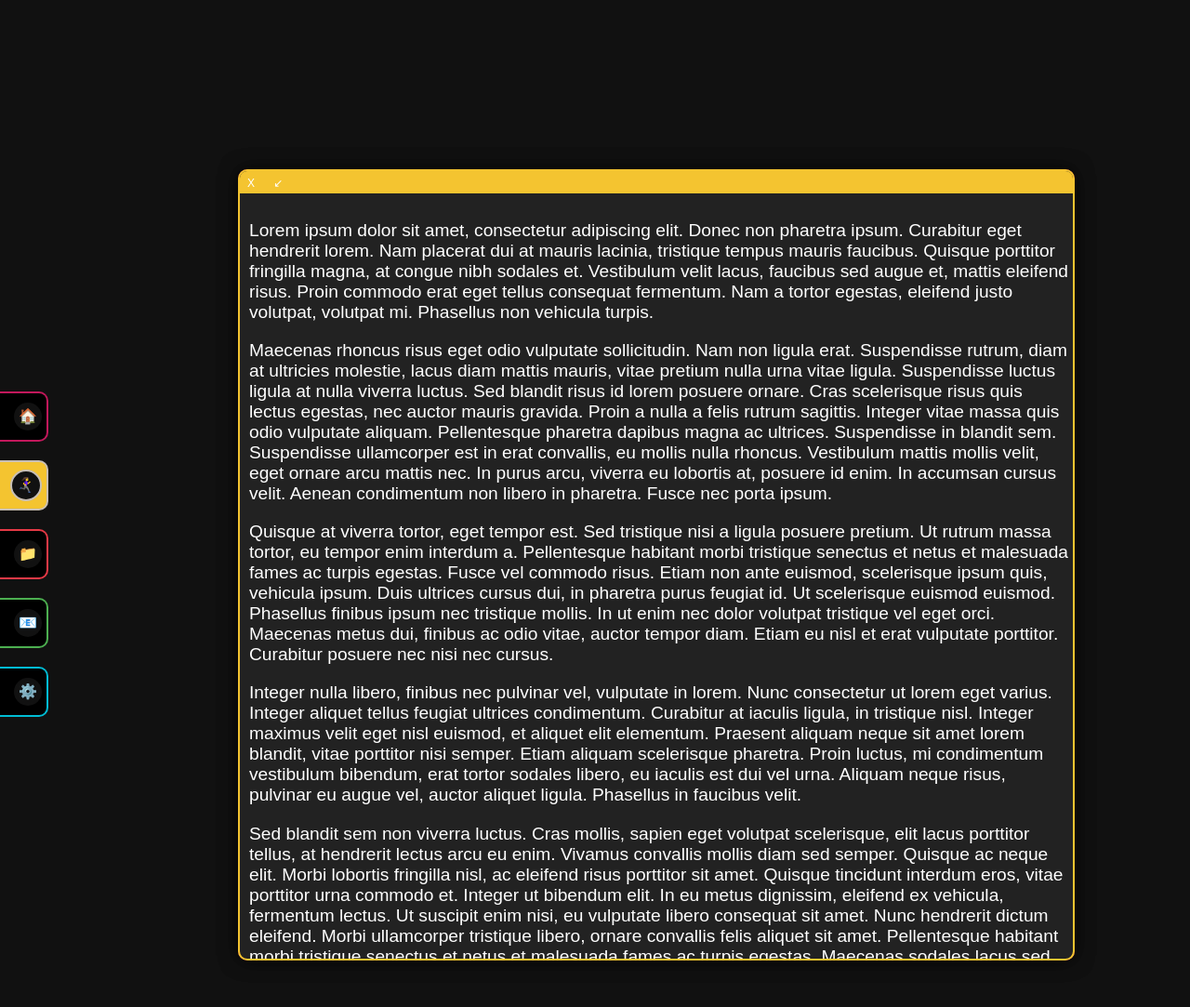
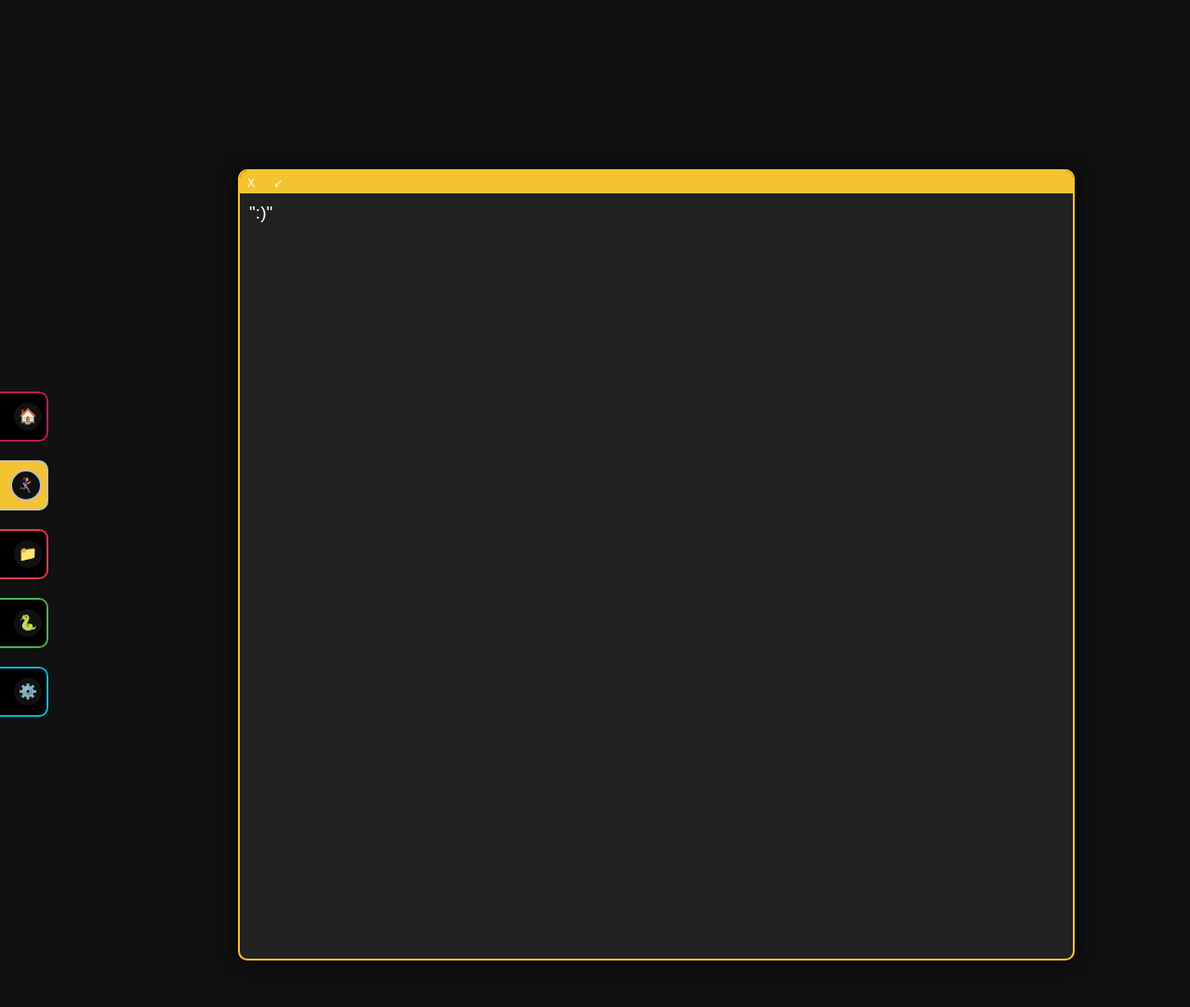
Before and after one commit to emknook/marcyknook.com, a PHP site: page / in a window 1280 px wide, after a click that opens the changed part. Shown: the top 1083 px of the page at 93% size. Run offline with PHP 8.4, Linux system fonts and the light colour scheme; some web fonts are replaced.

Commit message:
Added Snake :)

```diff
--- a/index.html
+++ b/index.html
@@ -15,7 +15,7 @@
 <body onload="loadSettings()">
   <div class="nav-pane">
     <div class="nav-item m" data-target="app0">
-      <span class="label">Home</span>
+      <span class="label">Who is Marcy?</span>
       <span class="icon">🏠</span>
     </div>
     <div class="nav-item y" data-target="app1">
@@ -26,9 +26,9 @@
       <span class="label">Projects</span>
       <span class="icon">📁</span>
     </div>
-    <div class="nav-item g" data-target="app3">
-      <span class="label">Contact me</span>
-      <span class="icon">📧</span>
+    <div class="nav-item g" data-target="snake">
+      <span class="label">Snake</span>
+      <span class="icon">🐍</span>
     </div>
     <div class="nav-item b" data-target="settings">
       <span class="label">Settings</span>
@@ -38,207 +38,33 @@
   <div class="app-content resizable m" id="app0">
     <div class="topBar bg-m">
       <div class="close-button">X</div>
-      <div class="resize-button" id="resizeBtn">↙</div>
+      <div class="resize-button">↙</div>
     </div>
     <div class="scrollwrapper" id="content">
-      <h1>Hi there!</h1>
-      <p>Currently under construction ;)</p>
+
     </div>
   </div>
   <div class="app-content resizable y" id="app1">
     <div class="topBar bg-y">
       <div class="close-button">X</div>
-      <div class="resize-button" id="resizeBtn">↙</div>
+      <div class="resize-button">↙</div>
     </div>
     <div class="scrollwrapper" id="content">
-      <p>
-        Lorem ipsum dolor sit amet, consectetur adipiscing elit. Donec non pharetra ipsum. Curabitur eget hendrerit
-        lorem. Nam placerat dui at mauris lacinia, tristique tempus mauris faucibus. Quisque porttitor fringilla
-        magna, at congue nibh sodales et. Vestibulum velit lacus, faucibus sed augue et, mattis eleifend risus. Proin
-        commodo erat eget tellus consequat fermentum. Nam a tortor egestas, eleifend justo volutpat, volutpat mi.
-        Phasellus non vehicula turpis.
-      </p>
-      <p>
-        Maecenas rhoncus risus eget odio vulputate sollicitudin. Nam non ligula erat. Suspendisse rutrum, diam at
-        ultricies molestie, lacus diam mattis mauris, vitae pretium nulla urna vitae ligula. Suspendisse luctus ligula
-        at nulla viverra luctus. Sed blandit risus id lorem posuere ornare. Cras scelerisque risus quis lectus
-        egestas, nec auctor mauris gravida. Proin a nulla a felis rutrum sagittis. Integer vitae massa quis odio
-        vulputate aliquam. Pellentesque pharetra dapibus magna ac ultrices. Suspendisse in blandit sem. Suspendisse
-        ullamcorper est in erat convallis, eu mollis nulla rhoncus. Vestibulum mattis mollis velit, eget ornare arcu
-        mattis nec. In purus arcu, viverra eu lobortis at, posuere id enim. In accumsan cursus velit. Aenean
-        condimentum non libero in pharetra. Fusce nec porta ipsum.
-      </p>
-      <p>
-        Quisque at viverra tortor, eget tempor est. Sed tristique nisi a ligula posuere pretium. Ut rutrum massa
-        tortor, eu tempor enim interdum a. Pellentesque habitant morbi tristique senectus et netus et malesuada fames
-        ac turpis egestas. Fusce vel commodo risus. Etiam non ante euismod, scelerisque ipsum quis, vehicula ipsum.
-        Duis ultrices cursus dui, in pharetra purus feugiat id. Ut scelerisque euismod euismod. Phasellus finibus
-        ipsum nec tristique mollis. In ut enim nec dolor volutpat tristique vel eget orci. Maecenas metus dui, finibus
-        ac odio vitae, auctor tempor diam. Etiam eu nisl et erat vulputate porttitor. Curabitur posuere nec nisi nec
-        cursus.
-      </p>
-      <p>
-        Integer nulla libero, finibus nec pulvinar vel, vulputate in lorem. Nunc consectetur ut lorem eget varius.
-        Integer aliquet tellus feugiat ultrices condimentum. Curabitur at iaculis ligula, in tristique nisl. Integer
-        maximus velit eget nisl euismod, et aliquet elit elementum. Praesent aliquam neque sit amet lorem blandit,
-        vitae porttitor nisi semper. Etiam aliquam scelerisque pharetra. Proin luctus, mi condimentum vestibulum
-        bibendum, erat tortor sodales libero, eu iaculis est dui vel urna. Aliquam neque risus, pulvinar eu augue vel,
-        auctor aliquet ligula. Phasellus in faucibus velit.
-      </p>
-      <p>
-        Sed blandit sem non viverra luctus. Cras mollis, sapien eget volutpat scelerisque, elit lacus porttitor
-        tellus, at hendrerit lectus arcu eu enim. Vivamus convallis mollis diam sed semper. Quisque ac neque elit.
-        Morbi lobortis fringilla nisl, ac eleifend risus porttitor sit amet. Quisque tincidunt interdum eros, vitae
-        porttitor urna commodo et. Integer ut bibendum elit. In eu metus dignissim, eleifend ex vehicula, fermentum
-        lectus. Ut suscipit enim nisi, eu vulputate libero consequat sit amet. Nunc hendrerit dictum eleifend. Morbi
-        ullamcorper tristique libero, ornare convallis felis aliquet sit amet. Pellentesque habitant morbi tristique
-        senectus et netus et malesuada fames ac turpis egestas. Maecenas sodales lacus sed diam rutrum tempus.
-        Pellentesque laoreet metus consequat mollis tincidunt. Proin tempor tellus id odio congue aliquet.
-      </p>
-      <p>
-        Lorem ipsum dolor sit amet, consectetur adipiscing elit. Donec non pharetra ipsum. Curabitur eget hendrerit
-        lorem. Nam placerat dui at mauris lacinia, tristique tempus mauris faucibus. Quisque porttitor fringilla
-        magna, at congue nibh sodales et. Vestibulum velit lacus, faucibus sed augue et, mattis eleifend risus. Proin
-        commodo erat eget tellus consequat fermentum. Nam a tortor egestas, eleifend justo volutpat, volutpat mi.
-        Phasellus non vehicula turpis.
-      </p>
-      <p>
-        Maecenas rhoncus risus eget odio vulputate sollicitudin. Nam non ligula erat. Suspendisse rutrum, diam at
-        ultricies molestie, lacus diam mattis mauris, vitae pretium nulla urna vitae ligula. Suspendisse luctus ligula
-        at nulla viverra luctus. Sed blandit risus id lorem posuere ornare. Cras scelerisque risus quis lectus
-        egestas, nec auctor mauris gravida. Proin a nulla a felis rutrum sagittis. Integer vitae massa quis odio
-        vulputate aliquam. Pellentesque pharetra dapibus magna ac ultrices. Suspendisse in blandit sem. Suspendisse
-        ullamcorper est in erat convallis, eu mollis nulla rhoncus. Vestibulum mattis mollis velit, eget ornare arcu
-        mattis nec. In purus arcu, viverra eu lobortis at, posuere id enim. In accumsan cursus velit. Aenean
-        condimentum non libero in pharetra. Fusce nec porta ipsum.
-      </p>
-      <p>
-        Quisque at viverra tortor, eget tempor est. Sed tristique nisi a ligula posuere pretium. Ut rutrum massa
-        tortor, eu tempor enim interdum a. Pellentesque habitant morbi tristique senectus et netus et malesuada fames
-        ac turpis egestas. Fusce vel commodo risus. Etiam non ante euismod, scelerisque ipsum quis, vehicula ipsum.
-        Duis ultrices cursus dui, in pharetra purus feugiat id. Ut scelerisque euismod euismod. Phasellus finibus
-        ipsum nec tristique mollis. In ut enim nec dolor volutpat tristique vel eget orci. Maecenas metus dui, finibus
-        ac odio vitae, auctor tempor diam. Etiam eu nisl et erat vulputate porttitor. Curabitur posuere nec nisi nec
-        cursus.
-      </p>
-      <p>
-        Integer nulla libero, finibus nec pulvinar vel, vulputate in lorem. Nunc consectetur ut lorem eget varius.
-        Integer aliquet tellus feugiat ultrices condimentum. Curabitur at iaculis ligula, in tristique nisl. Integer
-        maximus velit eget nisl euismod, et aliquet elit elementum. Praesent aliquam neque sit amet lorem blandit,
-        vitae porttitor nisi semper. Etiam aliquam scelerisque pharetra. Proin luctus, mi condimentum vestibulum
-        bibendum, erat tortor sodales libero, eu iaculis est dui vel urna. Aliquam neque risus, pulvinar eu augue vel,
-        auctor aliquet ligula. Phasellus in faucibus velit.
-      </p>
-      <p>
-        Sed blandit sem non viverra luctus. Cras mollis, sapien eget volutpat scelerisque, elit lacus porttitor
-        tellus, at hendrerit lectus arcu eu enim. Vivamus convallis mollis diam sed semper. Quisque ac neque elit.
-        Morbi lobortis fringilla nisl, ac eleifend risus porttitor sit amet. Quisque tincidunt interdum eros, vitae
-        porttitor urna commodo et. Integer ut bibendum elit. In eu metus dignissim, eleifend ex vehicula, fermentum
-        lectus. Ut suscipit enim nisi, eu vulputate libero consequat sit amet. Nunc hendrerit dictum eleifend. Morbi
-        ullamcorper tristique libero, ornare convallis felis aliquet sit amet. Pellentesque habitant morbi tristique
-        senectus et netus et malesuada fames ac turpis egestas. Maecenas sodales lacus sed diam rutrum tempus.
-        Pellentesque laoreet metus consequat mollis tincidunt. Proin tempor tellus id odio congue aliquet.
-      </p>
-      <p>
-        Lorem ipsum dolor sit amet, consectetur adipiscing elit. Donec non pharetra ipsum. Curabitur eget hendrerit
-        lorem. Nam placerat dui at mauris lacinia, tristique tempus mauris faucibus. Quisque porttitor fringilla
-        magna, at congue nibh sodales et. Vestibulum velit lacus, faucibus sed augue et, mattis eleifend risus. Proin
-        commodo erat eget tellus consequat fermentum. Nam a tortor egestas, eleifend justo volutpat, volutpat mi.
-        Phasellus non vehicula turpis.
-      </p>
-      <p>
-        Maecenas rhoncus risus eget odio vulputate sollicitudin. Nam non ligula erat. Suspendisse rutrum, diam at
-        ultricies molestie, lacus diam mattis mauris, vitae pretium nulla urna vitae ligula. Suspendisse luctus ligula
-        at nulla viverra luctus. Sed blandit risus id lorem posuere ornare. Cras scelerisque risus quis lectus
-        egestas, nec auctor mauris gravida. Proin a nulla a felis rutrum sagittis. Integer vitae massa quis odio
-        vulputate aliquam. Pellentesque pharetra dapibus magna ac ultrices. Suspendisse in blandit sem. Suspendisse
-        ullamcorper est in erat convallis, eu mollis nulla rhoncus. Vestibulum mattis mollis velit, eget ornare arcu
-        mattis nec. In purus arcu, viverra eu lobortis at, posuere id enim. In accumsan cursus velit. Aenean
-        condimentum non libero in pharetra. Fusce nec porta ipsum.
-      </p>
-      <p>
-        Quisque at viverra tortor, eget tempor est. Sed tristique nisi a ligula posuere pretium. Ut rutrum massa
-        tortor, eu tempor enim interdum a. Pellentesque habitant morbi tristique senectus et netus et malesuada fames
-        ac turpis egestas. Fusce vel commodo risus. Etiam non ante euismod, scelerisque ipsum quis, vehicula ipsum.
-        Duis ultrices cursus dui, in pharetra purus feugiat id. Ut scelerisque euismod euismod. Phasellus finibus
-        ipsum nec tristique mollis. In ut enim nec dolor volutpat tristique vel eget orci. Maecenas metus dui, finibus
-        ac odio vitae, auctor tempor diam. Etiam eu nisl et erat vulputate porttitor. Curabitur posuere nec nisi nec
-        cursus.
-      </p>
-      <p>
-        Integer nulla libero, finibus nec pulvinar vel, vulputate in lorem. Nunc consectetur ut lorem eget varius.
-        Integer aliquet tellus feugiat ultrices condimentum. Curabitur at iaculis ligula, in tristique nisl. Integer
-        maximus velit eget nisl euismod, et aliquet elit elementum. Praesent aliquam neque sit amet lorem blandit,
-        vitae porttitor nisi semper. Etiam aliquam scelerisque pharetra. Proin luctus, mi condimentum vestibulum
-        bibendum, erat tortor sodales libero, eu iaculis est dui vel urna. Aliquam neque risus, pulvinar eu augue vel,
-        auctor aliquet ligula. Phasellus in faucibus velit.
-      </p>
-      <p>
-        Sed blandit sem non viverra luctus. Cras mollis, sapien eget volutpat scelerisque, elit lacus porttitor
-        tellus, at hendrerit lectus arcu eu enim. Vivamus convallis mollis diam sed semper. Quisque ac neque elit.
-        Morbi lobortis fringilla nisl, ac eleifend risus porttitor sit amet. Quisque tincidunt interdum eros, vitae
-        porttitor urna commodo et. Integer ut bibendum elit. In eu metus dignissim, eleifend ex vehicula, fermentum
-        lectus. Ut suscipit enim nisi, eu vulputate libero consequat sit amet. Nunc hendrerit dictum eleifend. Morbi
-        ullamcorper tristique libero, ornare convallis felis aliquet sit amet. Pellentesque habitant morbi tristique
-        senectus et netus et malesuada fames ac turpis egestas. Maecenas sodales lacus sed diam rutrum tempus.
-        Pellentesque laoreet metus consequat mollis tincidunt. Proin tempor tellus id odio congue aliquet.
-      </p>
-      <p>
-        Lorem ipsum dolor sit amet, consectetur adipiscing elit. Donec non pharetra ipsum. Curabitur eget hendrerit
-        lorem. Nam placerat dui at mauris lacinia, tristique tempus mauris faucibus. Quisque porttitor fringilla
-        magna, at congue nibh sodales et. Vestibulum velit lacus, faucibus sed augue et, mattis eleifend risus. Proin
-        commodo erat eget tellus consequat fermentum. Nam a tortor egestas, eleifend justo volutpat, volutpat mi.
-        Phasellus non vehicula turpis.
-      </p>
-      <p>
-        Maecenas rhoncus risus eget odio vulputate sollicitudin. Nam non ligula erat. Suspendisse rutrum, diam at
-        ultricies molestie, lacus diam mattis mauris, vitae pretium nulla urna vitae ligula. Suspendisse luctus ligula
-        at nulla viverra luctus. Sed blandit risus id lorem posuere ornare. Cras scelerisque risus quis lectus
-        egestas, nec auctor mauris gravida. Proin a nulla a felis rutrum sagittis. Integer vitae massa quis odio
-        vulputate aliquam. Pellentesque pharetra dapibus magna ac ultrices. Suspendisse in blandit sem. Suspendisse
-        ullamcorper est in erat convallis, eu mollis nulla rhoncus. Vestibulum mattis mollis velit, eget ornare arcu
-        mattis nec. In purus arcu, viverra eu lobortis at, posuere id enim. In accumsan cursus velit. Aenean
-        condimentum non libero in pharetra. Fusce nec porta ipsum.
-      </p>
-      <p>
-        Quisque at viverra tortor, eget tempor est. Sed tristique nisi a ligula posuere pretium. Ut rutrum massa
-        tortor, eu tempor enim interdum a. Pellentesque habitant morbi tristique senectus et netus et malesuada fames
-        ac turpis egestas. Fusce vel commodo risus. Etiam non ante euismod, scelerisque ipsum quis, vehicula ipsum.
-        Duis ultrices cursus dui, in pharetra purus feugiat id. Ut scelerisque euismod euismod. Phasellus finibus
-        ipsum nec tristique mollis. In ut enim nec dolor volutpat tristique vel eget orci. Maecenas metus dui, finibus
-        ac odio vitae, auctor tempor diam. Etiam eu nisl et erat vulputate porttitor. Curabitur posuere nec nisi nec
-        cursus.
-      </p>
-      <p>
-        Integer nulla libero, finibus nec pulvinar vel, vulputate in lorem. Nunc consectetur ut lorem eget varius.
-        Integer aliquet tellus feugiat ultrices condimentum. Curabitur at iaculis ligula, in tristique nisl. Integer
-        maximus velit eget nisl euismod, et aliquet elit elementum. Praesent aliquam neque sit amet lorem blandit,
-        vitae porttitor nisi semper. Etiam aliquam scelerisque pharetra. Proin luctus, mi condimentum vestibulum
-        bibendum, erat tortor sodales libero, eu iaculis est dui vel urna. Aliquam neque risus, pulvinar eu augue vel,
-        auctor aliquet ligula. Phasellus in faucibus velit.
-      </p>
-      Sed blandit sem non viverra luctus. Cras mollis, sapien eget volutpat scelerisque, elit lacus porttitor
-      tellus, at hendrerit lectus arcu eu enim. Vivamus convallis mollis diam sed semper. Quisque ac neque elit.
-      Morbi lobortis fringilla nisl, ac eleifend risus porttitor sit amet. Quisque tincidunt interdum eros, vitae
-      porttitor urna commodo et. Integer ut bibendum elit. In eu metus dignissim, eleifend ex vehicula, fermentum
-      lectus. Ut suscipit enim nisi, eu vulputate libero consequat sit amet. Nunc hendrerit dictum eleifend. Morbi
-      ullamcorper tristique libero, ornare convallis felis aliquet sit amet. Pellentesque habitant morbi tristique
-      senectus et netus et malesuada fames ac turpis egestas. Maecenas sodales lacus sed diam rutrum tempus.
-      Pellentesque laoreet metus consequat mollis tincidunt. Proin tempor tellus id odio congue aliquet.
+      ":)"
     </div>
   </div>
   <div class="app-content resizable r" id="app2">
     <div class="topBar bg-r">
       <div class="close-button">X</div>
-      <div class="resize-button" id="resizeBtn">↙</div>
+      <div class="resize-button">↙</div>
     </div>
     <div class="scrollwrapper" id="content">
     </div>
   </div>
-  <div class="app-content resizable g" id="app3">
+  <div class="app-content snake resizable g" id="snake">
     <div class="topBar bg-g">
       <div class="close-button">X</div>
-      <div class="resize-button" id="resizeBtn">↙</div>
+      <div class="resize-button">↙</div>
     </div>
     <div class="scrollwrapper" id="content">
     </div>
@@ -246,7 +72,7 @@
   <div class="app-content resizable b" id="settings">
     <div class="topBar bg-b">
       <div class="close-button">X</div>
-      <div class="resize-button" id="resizeBtn">↙</div>
+      <div class="resize-button">↙</div>
     </div>
     <div class="scrollwrapper" id="content">
       <!-- TODO: add reset button -->
@@ -258,5 +84,6 @@
 
 </body>
 <script src="js/script.js"></script>
+<script src="js/snake.js"></script>
 
 </html>
--- a/styling/custom.css
+++ b/styling/custom.css
@@ -53,7 +53,7 @@ body {
 }
 
 .nav-item:hover {
-  width: 180px;
+  width: 210px;
   /* fallback for firefox & other not-calc-size supporting browsers */
   transition: width 0.3s ease;
   width: calc-size(auto, size);
```
Also changed, not shown: js/script.js (+8 -2 lines), js/snake.js (added, +129 -0 lines).
